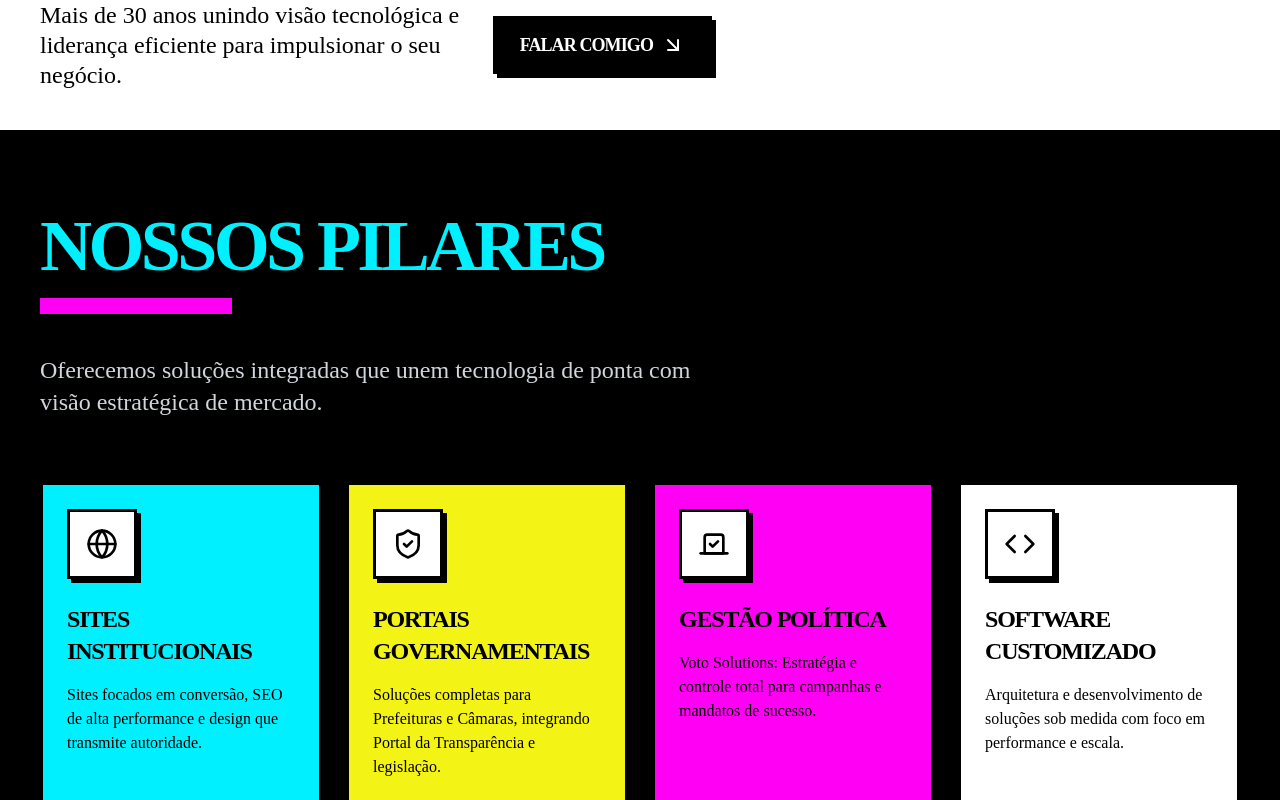
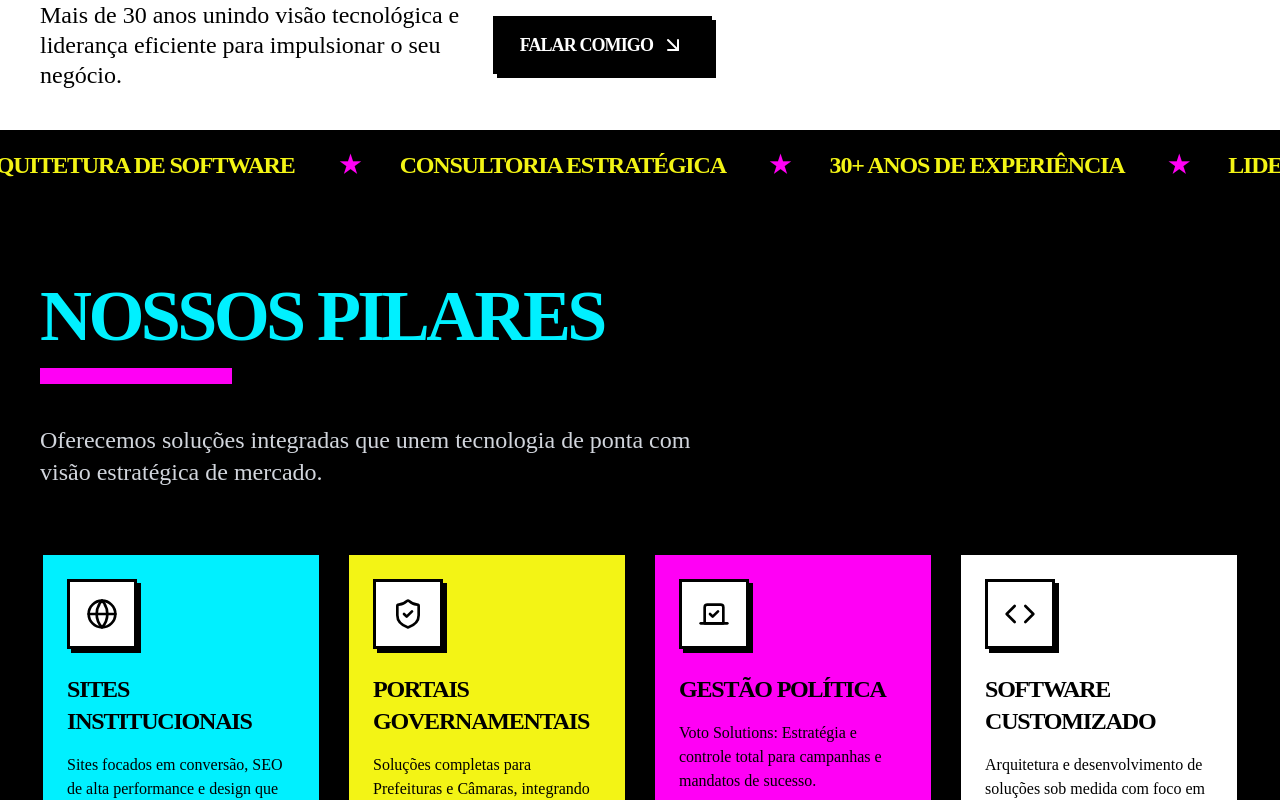
Before and after one commit to sandropeixoto/Site-Sandro-Peixoto, a React (Vite) app: page / in a window 1280 px wide. Shown: the part 920-1720 px from the top of the page. Built offline with nearby package versions, Linux system fonts and the light colour scheme.

Commit message:
feat: add TrustedBy marquee and Testimonials sections for social proof

```diff
--- a/src/App.jsx
+++ b/src/App.jsx
@@ -1,8 +1,10 @@
 import React from 'react';
 import Header from './components/Header';
 import Hero from './components/Hero';
+import TrustedBy from './components/TrustedBy';
 import Services from './components/Services';
 import About from './components/About';
+import Testimonials from './components/Testimonials';
 import Footer from './components/Footer';
 
 function App() {
@@ -11,8 +13,10 @@ function App() {
       <Header />
       <main>
         <Hero />
+        <TrustedBy />
         <Services />
         <About />
+        <Testimonials />
       </main>
       <Footer />
     </div>
--- /dev/null
+++ b/src/components/Testimonials.jsx
@@ -0,0 +1,45 @@
+import React from 'react';
+import { Quote } from 'lucide-react';
+
+const Testimonials = () => {
+  const testimonials = [
+    {
+      text: "A visão estratégica de TI do Sandro foi fundamental para escalarmos nossa infraestrutura de forma segura e eficiente.",
+      author: "DIRETOR DE TI",
+      context: "Projeto Corporativo"
+    },
+    {
+      text: "O Voto Solutions revolucionou a forma como gerimos nossas campanhas. Controle total e estratégia baseada em dados reais.",
+      author: "COORDENADOR POLÍTICO",
+      context: "Gestão Eleitoral"
+    },
+    {
+      text: "Implementar o Portal da Transparência com a expertise do Sandro garantiu conformidade total e agilidade no acesso público.",
+      author: "GESTOR PÚBLICO",
+      context: "Setor Governamental"
+    }
+  ];
+
+  return (
+    <section className="py-20 px-4 md:px-10 bg-brutalist-white border-y-3 border-black">
+      <h2 className="text-5xl md:text-7xl font-black uppercase tracking-tighter mb-16 text-center">
+        PROVA <span className="bg-brutalist-cyan px-2 border-3 border-black shadow-hard">REAL</span>
+      </h2>
+
+      <div className="grid grid-cols-1 md:grid-cols-3 gap-8">
+        {testimonials.map((t, idx) => (
+          <div key={idx} className="neo-brutalist-card bg-white flex flex-col">
+            <Quote className="text-brutalist-pink mb-6" size={48} />
+            <p className="text-lg font-bold mb-8 flex-grow leading-tight">"{t.text}"</p>
+            <div className="mt-auto pt-6 border-t-3 border-black flex flex-col">
+              <span className="font-black uppercase tracking-tighter text-xl">{t.author}</span>
+              <span className="text-sm font-bold uppercase opacity-60">{t.context}</span>
+            </div>
+          </div>
+        ))}
+      </div>
+    </section>
+  );
+};
+
+export default Testimonials;
--- /dev/null
+++ b/src/components/TrustedBy.jsx
@@ -0,0 +1,32 @@
+import React from 'react';
+
+const TrustedBy = () => {
+  const items = [
+    "VOTO SOLUTIONS", "GOVERNO DIGITAL", "ARQUITETURA DE SOFTWARE",
+    "CONSULTORIA ESTRATÉGICA", "30+ ANOS DE EXPERIÊNCIA", "LIDERANÇA TI",
+    "VOTO SOLUTIONS", "GOVERNO DIGITAL", "ARQUITETURA DE SOFTWARE"
+  ];
+
+  return (
+    <div className="bg-brutalist-black py-4 border-y-3 border-black overflow-hidden whitespace-nowrap relative">
+      <div className="flex animate-marquee">
+        <div className="flex gap-10 items-center px-4">
+          {items.map((item, idx) => (
+            <span key={idx} className="text-brutalist-yellow text-2xl font-black uppercase tracking-tighter">
+              {item} <span className="ml-10 text-brutalist-pink">★</span>
+            </span>
+          ))}
+        </div>
+        <div className="flex gap-10 items-center px-4" aria-hidden="true">
+          {items.map((item, idx) => (
+            <span key={`clone-${idx}`} className="text-brutalist-yellow text-2xl font-black uppercase tracking-tighter">
+              {item} <span className="ml-10 text-brutalist-pink">★</span>
+            </span>
+          ))}
+        </div>
+      </div>
+    </div>
+  );
+};
+
+export default TrustedBy;
--- a/src/index.css
+++ b/src/index.css
@@ -44,6 +44,17 @@ body {
   }
 }
 
+@keyframes marquee {
+  0% { transform: translateX(0); }
+  100% { transform: translateX(-50%); }
+}
+
+.animate-marquee {
+  display: flex;
+  width: max-content;
+  animation: marquee 30s linear infinite;
+}
+
 .outline-text {
   -webkit-text-stroke: 2px black;
   color: transparent;
```
Also changed, not shown: 1 other file (tests, documents, lock files or other folders).
